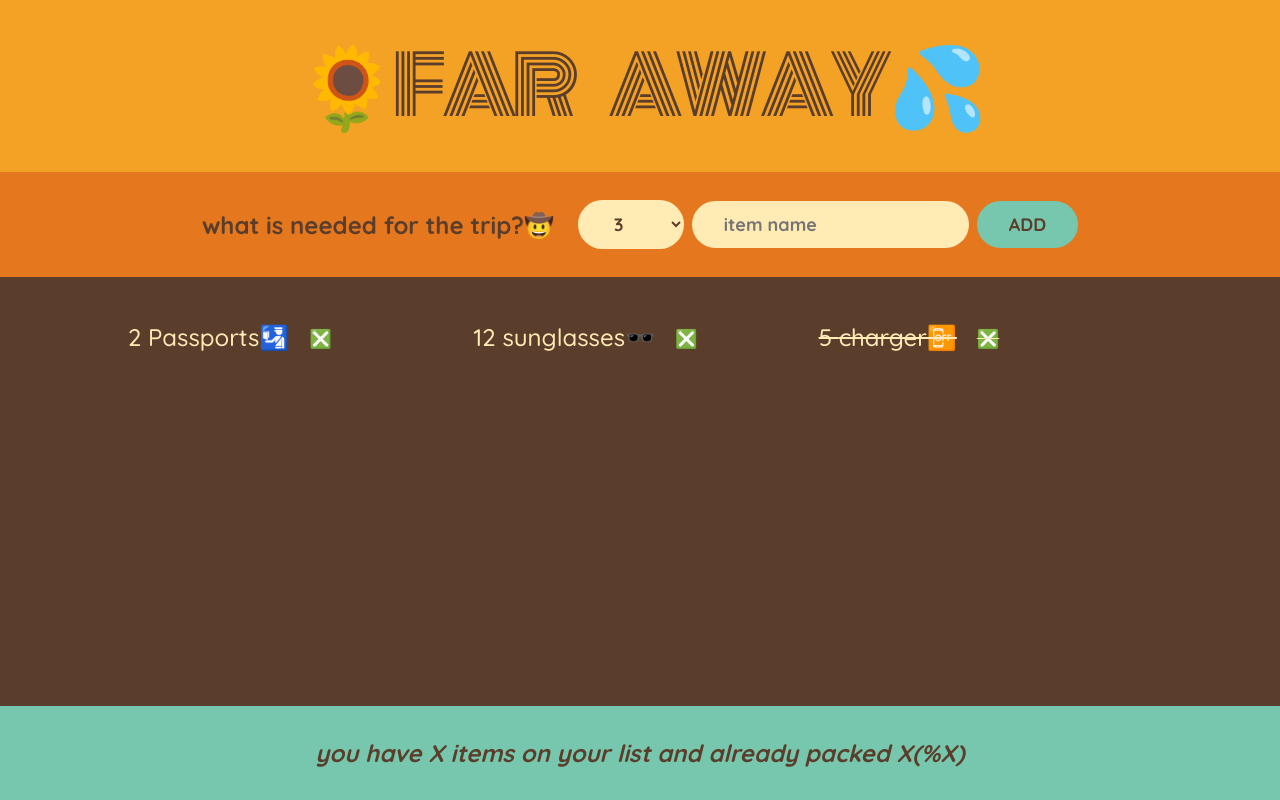
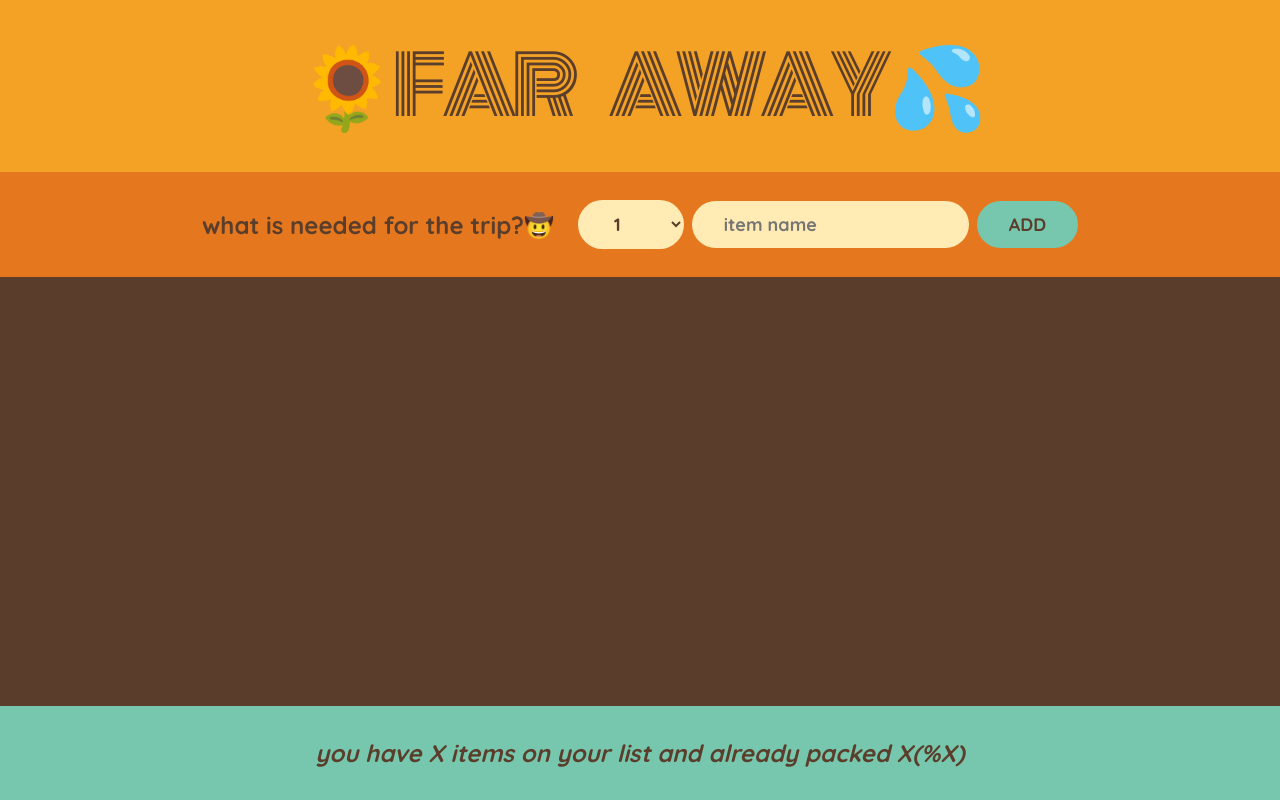
Before and after one commit to Mostafiz-riya/travel-react-app, a React (Create React App) app: page / in a window 1280 px wide. Built offline with nearby package versions, Linux system fonts and the light colour scheme; the HTML template or start-up script is replaced by a standard one.

Commit message:
second commit

```diff
--- a/src/App.js
+++ b/src/App.js
@@ -7,11 +7,17 @@ const initialItems = [
   ];
 
 export default function App(){
+    const[units,setUnit]=useState([]);
+    function handleAddUnit(unit){
+        setUnit((units)=>[...units,unit]);
+    }
+
+
 return(
 <div className="app">
     <Logo/>
-    <Form/>
-    <Lists/>
+    <Form onAddUnits={handleAddUnit}/>
+    <Lists units={units}/>
     <Stats/>
      </div>
 );
@@ -23,45 +29,57 @@ function Logo(){
         </div>
     );
 }
-function Form(){
+function Form(onAddUnits){
     const [description,setDescription]=useState("");
-    const[quantity,setQuantity]=useState(3);
-    // page refresh hobena,single dynamic page
+    const[quantity,setQuantity]=useState(1);
+
+
+////// page refresh hobena,single dynamic page\\\\\\\\\
     function handleSubmit(e){
-        e.preventdefault()
+        e.preventdefault();
+
+        if(!description)return;
+        /////// new item add korle form e list e render hobena, sudhu console krbe,list e state re render krte hole  main je common parent component sekhane derive korte hobe child prop create kore\\\\\\\\\\\
+   const newUnit={description,quantity,packed:false,id: Date.now()};
+   console.log(newUnit);
+   onAddUnits(newUnit);
+   setDescription("");
+   setQuantity(1);
+
     }
+//  //////////////////////
     return(
-        <form className="add-form" onSubmit={handleSubmit}>
+        <form className="add-form" onSubmit={handleSubmit} >
             <h3>what is needed for the trip?🤠</h3>
             <select
             value={quantity}
             onChange={(e)=>setQuantity(e.target.value)}>
-            {Array.from({length:20},(_,i)=>i+1)
-            .map((num)=>(
-                 <option value={num} key={num}>
+            {Array.from({length:20},(_,i)=>i+1).map((num)=>(
+                <option value={num} key={num}>
                     {num}
-                </option>))}
+                </option>
+            ))}
+
             </select>
             <input type="text"
             placeholder="item name"
             value={description}
-            onChange={(e)=>setDescription(e.target.value)}
-            />
+            onChange={(e)=>setDescription(e.target.value)}/>
             <button>Add</button>
         </form>
     );
 }
-function  Lists(){
+function  Lists({units}){
     return (
 
         <div className="list">
             <ul>
-            {initialItems.map(item=><Items item={item}/>)}
+            {units.map(item=><Items item={item}/>)}
             </ul>
         </div>
     );
 }
-// child jsx for Items component
+// child prop for Items component
 function Items({item}){
     return(
 <span style={item.packed?{textDecoration:"Line-through"}:{}}>
```
